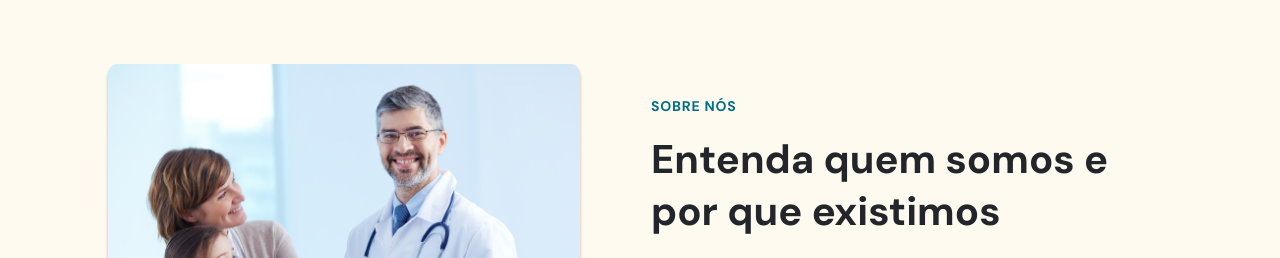
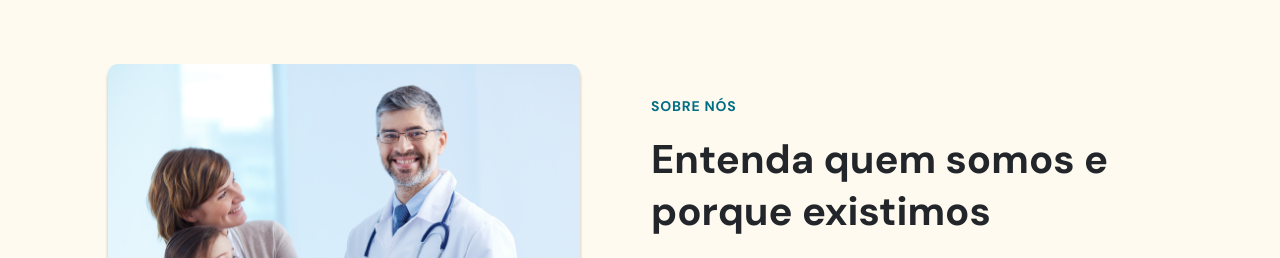
Before and after one commit to thierrydrmv/doctorcare, a plain HTML site: page index.html in a window 1280 px wide. Shown: the part 1900-2158 px from the top of the page. Drawn offline with nearby package versions, Linux system fonts and the light colour scheme.

Commit message:
ortografia

```diff
--- a/index.html
+++ b/index.html
@@ -440,7 +440,7 @@
         <div class="col-a">
           <header>
             <h4>SOBRE NÓS</h4>
-            <h2>Entenda quem somos e por que existimos</h2>
+            <h2>Entenda quem somos e porque existimos</h2>
           </header>
 
           <div class="content">
```
